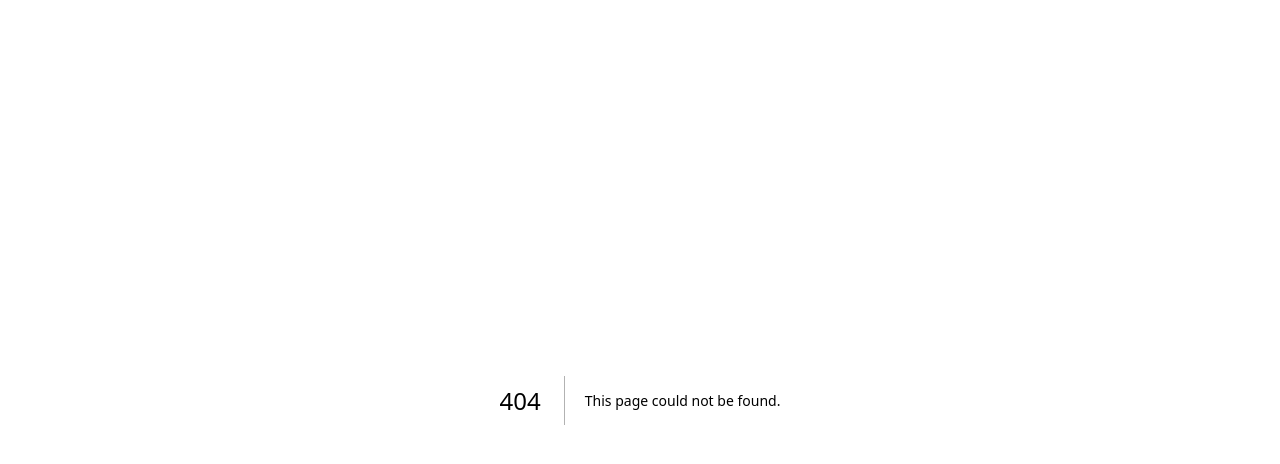
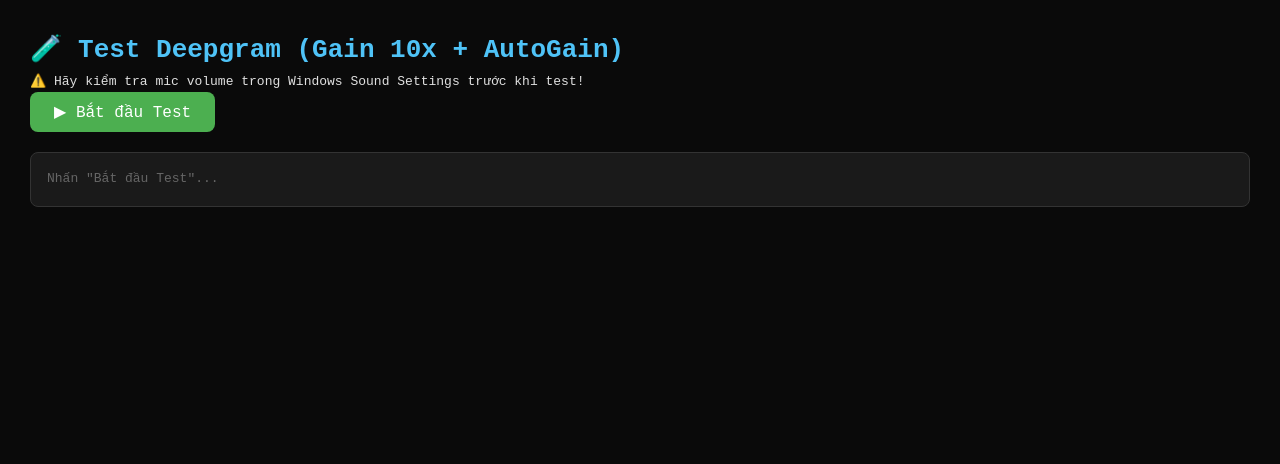
Before and after one commit to simonhoang611/meeting-summarizer, a Next.js app in the folder frontend/: page /test-deepgram in a window 1280 px wide. Before the commit this address had no page. Shown: the top 464 px of the page. Built offline with nearby package versions, Linux system fonts and the light colour scheme.

Commit message:
Apply Deepgram gain 10x and AutoGain to main room

```diff
--- /dev/null
+++ b/frontend/app/test-deepgram/page.js
@@ -0,0 +1,190 @@
+'use client';
+
+import { useState, useRef } from 'react';
+
+export default function TestDeepgram() {
+  const [logs, setLogs] = useState([]);
+  const [isRunning, setIsRunning] = useState(false);
+  const wsRef = useRef(null);
+  const audioContextRef = useRef(null);
+  const processorRef = useRef(null);
+  const sourceRef = useRef(null);
+  const streamRef = useRef(null);
+  const logsRef = useRef([]);
+
+  const addLog = (msg, type = 'info') => {
+    const time = new Date().toLocaleTimeString();
+    const entry = { time, msg, type };
+    logsRef.current = [...logsRef.current, entry];
+    setLogs([...logsRef.current]);
+  };
+
+  const startTest = async () => {
+    logsRef.current = [];
+    setLogs([]);
+    setIsRunning(true);
+
+    addLog('🔑 Bước 1: Lấy API Key...');
+    try {
+      const res = await fetch('/api/deepgram-key');
+      const data = await res.json();
+      if (!data.key) {
+        addLog('❌ API Key trống!', 'error');
+        return;
+      }
+      addLog(`✅ API Key OK`, 'success');
+
+      // List all available mics
+      addLog('🎤 Bước 2: Kiểm tra tất cả Microphone...');
+      const devices = await navigator.mediaDevices.enumerateDevices();
+      const mics = devices.filter(d => d.kind === 'audioinput');
+      mics.forEach((mic, i) => {
+        addLog(`   Mic ${i}: ${mic.label || 'Unknown'} (${mic.deviceId.substring(0, 8)}...)`);
+      });
+
+      let stream;
+      try {
+        stream = await navigator.mediaDevices.getUserMedia({
+          audio: {
+            autoGainControl: true,
+            noiseSuppression: false,
+            echoCancellation: false,
+          }
+        });
+        streamRef.current = stream;
+        const track = stream.getAudioTracks()[0];
+        const settings = track.getSettings();
+        addLog(`✅ Đang dùng: ${track.label}`, 'success');
+        addLog(`   Settings: sampleRate=${settings.sampleRate}, channelCount=${settings.channelCount}, autoGain=${settings.autoGainControl}`);
+      } catch (micErr) {
+        addLog(`❌ Mic lỗi: ${micErr.message}`, 'error');
+        return;
+      }
+
+      const audioContext = new (window.AudioContext || window.webkitAudioContext)();
+      audioContextRef.current = audioContext;
+      const nativeSR = audioContext.sampleRate;
+      const targetSR = 16000;
+      const ratio = nativeSR / targetSR;
+
+      addLog(`🌐 Bước 3: Kết nối Deepgram (gain=10x)...`);
+      const ws = new WebSocket(
+        `wss://api.deepgram.com/v1/listen?model=nova-2&language=vi&smart_format=true&encoding=linear16&sample_rate=${targetSR}&channels=1&interim_results=true`,
+        ['token', data.key]
+      );
+      wsRef.current = ws;
+
+      ws.onopen = () => {
+        addLog('✅ WebSocket OK!', 'success');
+
+        const source = audioContext.createMediaStreamSource(stream);
+        sourceRef.current = source;
+
+        const gainNode = audioContext.createGain();
+        gainNode.gain.value = 10.0;  // 10x amplification
+
+        const processor = audioContext.createScriptProcessor(4096, 1, 1);
+        processorRef.current = processor;
+
+        let chunkCount = 0;
+        let peakRaw = 0;
+
+        processor.onaudioprocess = (e) => {
+          if (ws.readyState !== WebSocket.OPEN) return;
+          const inputData = e.inputBuffer.getChannelData(0);
+
+          // Track raw peak level
+          for (let i = 0; i < inputData.length; i++) {
+            const abs = Math.abs(inputData[i]);
+            if (abs > peakRaw) peakRaw = abs;
+          }
+
+          const outputLength = Math.floor(inputData.length / ratio);
+          const pcm16 = new Int16Array(outputLength);
+          for (let i = 0; i < outputLength; i++) {
+            const s = Math.max(-1, Math.min(1, inputData[Math.floor(i * ratio)]));
+            pcm16[i] = s < 0 ? s * 0x8000 : s * 0x7FFF;
+          }
+          ws.send(pcm16.buffer);
+
+          chunkCount++;
+          if (chunkCount === 1) addLog(`✅ Ghi âm! NÓI to vào mic...`, 'success');
+          if (chunkCount % 30 === 0) {
+            let sum = 0;
+            for (let i = 0; i < inputData.length; i++) sum += Math.abs(inputData[i]);
+            const avgLevel = (sum / inputData.length * 100).toFixed(3);
+            addLog(`📦 #${chunkCount} | Avg: ${avgLevel}% | Peak: ${(peakRaw * 100).toFixed(2)}%`);
+          }
+        };
+
+        source.connect(gainNode);
+        gainNode.connect(processor);
+        processor.connect(audioContext.destination);
+        addLog(`🔊 Gain: 10x | ${nativeSR}Hz→${targetSR}Hz`);
+      };
+
+      ws.onmessage = (event) => {
+        try {
+          const parsed = JSON.parse(event.data);
+          if (parsed.channel && parsed.channel.alternatives) {
+            const transcript = parsed.channel.alternatives[0]?.transcript;
+            const isFinal = parsed.is_final;
+            if (transcript && transcript.trim()) {
+              addLog(`🗣️ [${isFinal ? '✅ FINAL' : '⏳ interim'}] "${transcript}"`, 'success');
+            }
+          } else if (parsed.type === 'Metadata') {
+            addLog(`ℹ️ Deepgram model: ${parsed.model_info?.name || 'n/a'}`, 'success');
+          }
+        } catch (e) {}
+      };
+
+      ws.onerror = () => addLog('❌ WebSocket lỗi!', 'error');
+      ws.onclose = (e) => addLog(`🔌 Đóng: code=${e.code}`, e.code === 1000 ? 'info' : 'error');
+
+    } catch (err) {
+      addLog(`❌ Lỗi: ${err.message}`, 'error');
+    }
+  };
+
+  const stopTest = () => {
+    if (processorRef.current) processorRef.current.disconnect();
+    if (sourceRef.current) sourceRef.current.disconnect();
+    if (audioContextRef.current) audioContextRef.current.close();
+    if (wsRef.current) wsRef.current.close();
+    if (streamRef.current) streamRef.current.getTracks().forEach(t => t.stop());
+    setIsRunning(false);
+    addLog('⏹️ Đã dừng.');
+  };
+
+  return (
+    <div style={{ padding: 30, fontFamily: 'monospace', background: '#0a0a0a', color: '#e0e0e0', minHeight: '100vh' }}>
+      <h1 style={{ color: '#4fc3f7' }}>🧪 Test Deepgram (Gain 10x + AutoGain)</h1>
+      <p>⚠️ Hãy kiểm tra mic volume trong Windows Sound Settings trước khi test!</p>
+
+      <div style={{ marginBottom: 20 }}>
+        {!isRunning ? (
+          <button onClick={startTest} style={{ padding: '10px 24px', fontSize: 16, background: '#4caf50', color: '#fff', border: 'none', borderRadius: 8, cursor: 'pointer' }}>
+            ▶ Bắt đầu Test
+          </button>
+        ) : (
+          <button onClick={stopTest} style={{ padding: '10px 24px', fontSize: 16, background: '#f44336', color: '#fff', border: 'none', borderRadius: 8, cursor: 'pointer' }}>
+            ⏹ Dừng Test
+          </button>
+        )}
+      </div>
+
+      <div style={{ background: '#1a1a1a', padding: 16, borderRadius: 8, maxHeight: 500, overflowY: 'auto', border: '1px solid #333' }}>
+        {logs.length === 0 && <p style={{ color: '#666' }}>Nhấn "Bắt đầu Test"...</p>}
+        {logs.map((log, i) => (
+          <div key={i} style={{
+            padding: '4px 0',
+            color: log.type === 'error' ? '#ef5350' : log.type === 'success' ? '#66bb6a' : '#bbb',
+            borderBottom: '1px solid #222'
+          }}>
+            <span style={{ color: '#666' }}>[{log.time}]</span> {log.msg}
+          </div>
+        ))}
+      </div>
+    </div>
+  );
+}
```
Also changed, not shown: frontend/app/room/[id]/page.js (+44 -22 lines).
